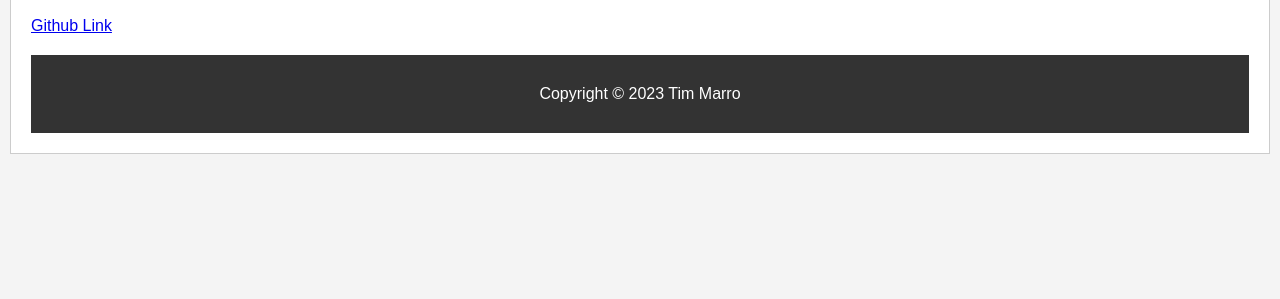
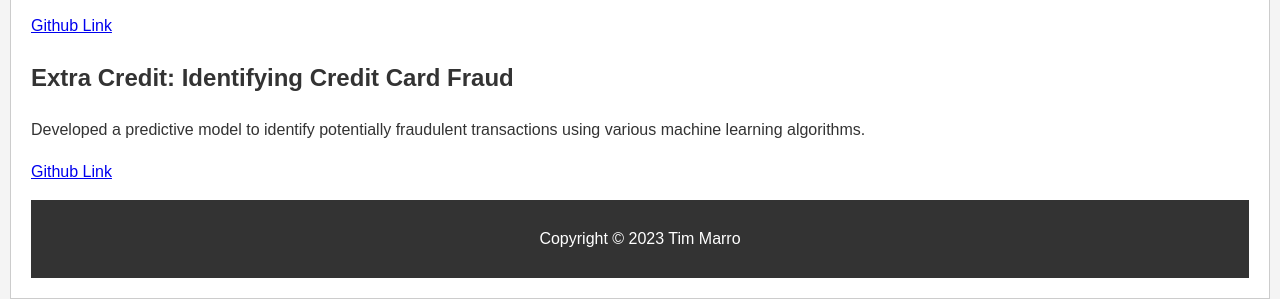
Before and after one commit to tmarro13/tmarro13.github.io, a plain HTML site: page assignments.html in a window 1280 px wide. Shown: the part 3867-4166 px from the top of the page. Before the commit the page ends 4021 px from the top, so only its background shows below. Drawn offline with Linux system fonts and the light colour scheme.

Commit message:
extra credit

```diff
--- a/assignments.html
+++ b/assignments.html
@@ -121,6 +121,12 @@
                 <p><a href="https://github.com/tmarro13/tmarro-assignment-9">Github Link</a></p>
             </section>
 
+            <section>
+                <h2>Extra Credit: Identifying Credit Card Fraud</h2>
+                <p> Developed a predictive model to identify potentially fraudulent transactions using various machine learning algorithms.</p>
+                <p><a href="https://github.com/tmarro13/tmarro-CS506-extra-credit">Github Link</a></p>
+            </section>
+
     <footer>
         <p>Copyright &copy; 2023 Tim Marro</p>
     </footer>
```
